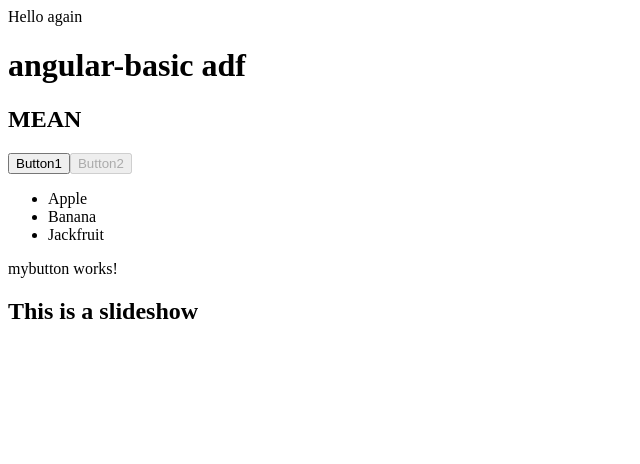
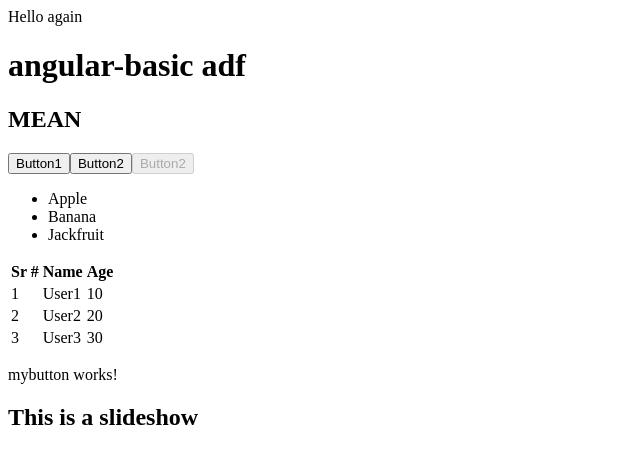
Before and after one commit to jintoppy/angular-basic-sep-2021, an Angular app: page / in a window 1280 px wide. Shown: the top 464 px of the page, without its empty margins (0-640 px from the left). Built offline with nearby package versions, Linux system fonts and the light colour scheme.

Commit message:
event details

```diff
--- a/src/app/app.component.html
+++ b/src/app/app.component.html
@@ -6,7 +6,8 @@ again
 
 <h2>{{name}}</h2>
 
-<button (click)="onBtnClick()">Button1</button>
+<button id="mybtn1" (click)="onBtnClick($event)">Button1</button>
+<button id="mybtn2" (click)="onBtnClick($event)">Button2</button>
 
 <button [disabled]="isDisabled">Button2</button>
 
@@ -16,6 +17,23 @@ again
     </li>
 </ul>
 
+<table>
+    <thead>
+        <tr>
+            <th>Sr #</th>
+            <th>Name</th>
+            <th>Age</th>
+        </tr>
+    </thead>
+    <tbody>
+        <tr *ngFor="let user of users; let i = index">
+            <td>{{i+1}}</td>
+            <td>{{user.name}}</td>
+            <td>{{user.age}}</td>
+        </tr>
+    </tbody>
+</table>
+
 <app-mybutton></app-mybutton>
 
 <app-slideshow></app-slideshow>
--- a/src/app/app.component.ts
+++ b/src/app/app.component.ts
@@ -20,7 +20,8 @@ export class AppComponent {
     { name: 'User3', age: 30}
   ]
 
-  onBtnClick(){
+  onBtnClick(evnt: MouseEvent){
+    console.log((evnt.target as HTMLButtonElement).id);
     this.isDisabled = !this.isDisabled;
   }
 }
```
